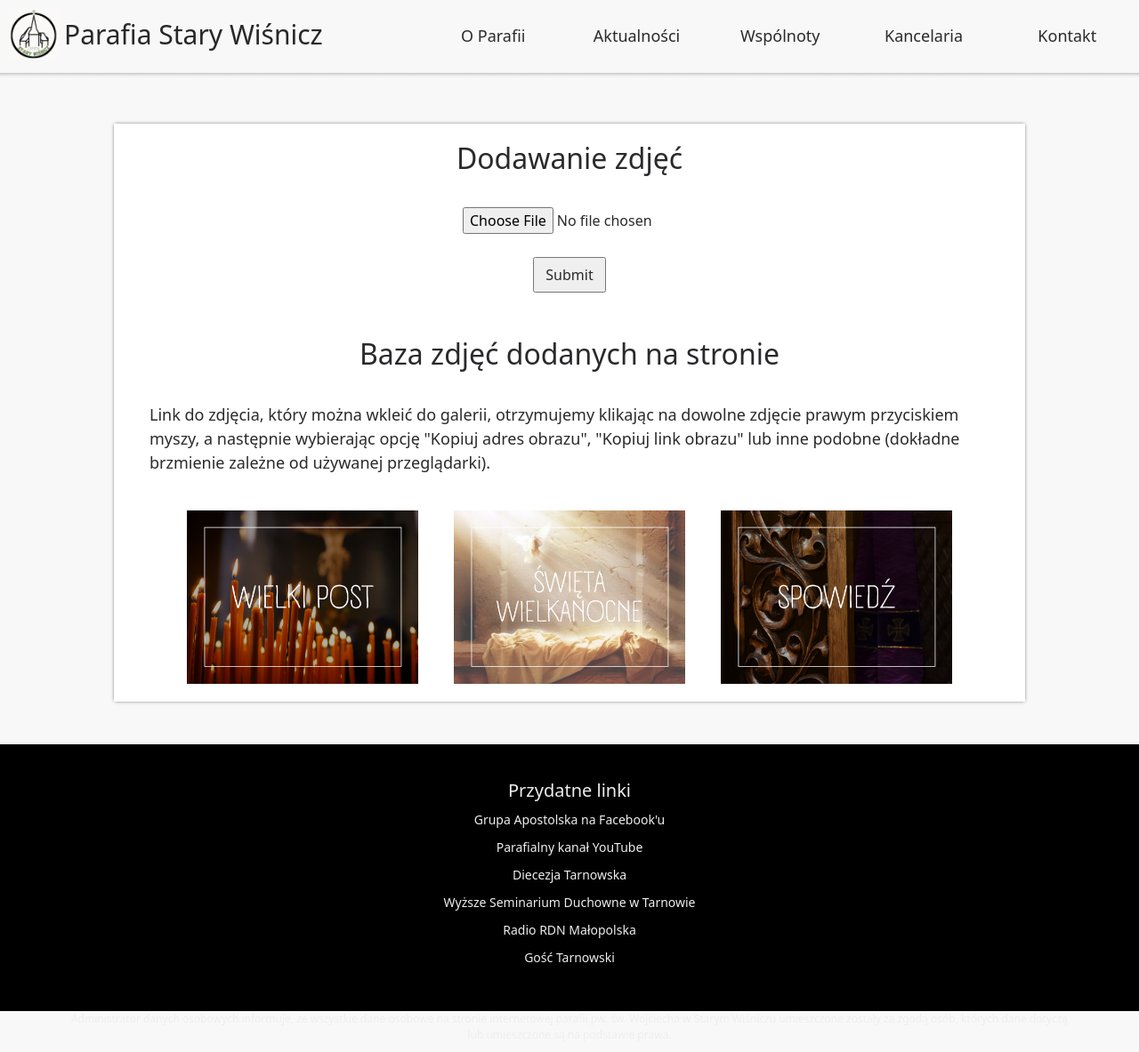
After one commit to mklimek001/parish-website, a Flask app: page /photos in a window 1280 px wide. The commit adds this page. Shown: the whole page at 89% size. Run offline with Flask 2, Linux system fonts and the light colour scheme; the visitor is signed in with stand-in values (Sample User, id 1); some libraries are stand-ins or nearby versions.

Commit message:
Photo uploading option added

```diff
--- a/app.py
+++ b/app.py
@@ -1,3 +1,4 @@
+import os
 from flask import Flask, redirect, render_template, url_for, request, abort
 from datetime import datetime, timedelta
 from flask_sqlalchemy import SQLAlchemy
@@ -15,7 +16,6 @@ app.config['SQLALCHEMY_DATABASE_URI'] = "sqlite:///database.db"
 app.config['SECRET_KEY'] = ""
 bcrypt = Bcrypt(app)
 db = SQLAlchemy(app)
-
 
 
 login_manager = LoginManager()
@@ -41,17 +41,17 @@ class User(db.Model, UserMixin):
 class Post(db.Model):
     id = db.Column(db.Integer, primary_key=True)
     title = db.Column(db.String(100), nullable=False)
-    main_photo = db.Column(db.String(200), nullable=False)
+    main_photo = db.Column(db.String(1000), nullable=False)
     date = db.Column(db.DateTime, default=datetime.utcnow)
-    content = db.Column(db.String(3000), nullable=False)
+    content = db.Column(db.String(4000), nullable=False)
     is_public = db.Column(db.Integer, default=0)
 
 
 class GalleryPhoto(db.Model):
     id = db.Column(db.Integer, primary_key=True)
     post_id = db.Column(db.Integer, ForeignKey(Post.id))
-    photo_addres = db.Column(db.String(200), nullable=False)
-    description = db.Column(db.String(200), nullable=True)
+    photo_addres = db.Column(db.String(1000), nullable=False)
+    description = db.Column(db.String(1000), nullable=True)
 
 
 # registration and login forms
@@ -238,6 +238,29 @@ def delete_photo(id):
         return 'An error has occured!'
 
 
+@app.route("/photos")
+@login_required
+def photos():
+    photos_directory = './static/img/news-photos'
+    photos = os.listdir(photos_directory)
+    photos = [os.path.join(photos_directory, photo) for photo in photos]
+    photos.sort(key=lambda photo: os.path.getmtime(photo))
+    photos = [os.path.basename(photo) for photo in photos]
+    photos = ['img/news-photos/' + photo for photo in photos]
+    photos.reverse()
+    return render_template("administration/photos.html", photos = photos)
+
+
+@app.route("/photos", methods=['POST'])
+@login_required
+def add_photos():
+    added_photo = request.files.get('file')
+    if added_photo != '':
+        added_photo.save("./static/img/news-photos/" + added_photo.filename)
+    return redirect(url_for('photos'))
+
+
+
 # main pages for average users
 
 @app.route("/")
@@ -305,7 +328,6 @@ def saints():
 def xmas():
     return render_template("church-subpages/xmas.html")
 
-
 @app.route("/o-parafii/kapliczki-przydrozne")
 def chapels():
     return render_template("church-subpages/chapels.html")
@@ -343,17 +365,13 @@ def baptism():
 def marriage():
     return render_template("office-subpages/marriage.html")
 
-
 @app.route("/kancelaria/bierzmowanie")
 def confirmation():
     return render_template("office-subpages/confirmation.html")
 
-
 @app.route("/kancelaria/pierwsza-komunia")
 def communion():
     return render_template("office-subpages/communion.html")
-
-
 
 @app.route("/kancelaria/spowiedz")
 def confession():
--- /dev/null
+++ b/passenger_wsgi.py
@@ -0,0 +1,3 @@
+import sys, os
+sys.path.append(os.getcwd())
+from app import app as application
--- a/static/css/style.css
+++ b/static/css/style.css
@@ -111,6 +111,7 @@ img{
 
 .non-decorated-link{
   color: #2A2A2D;
+  text-decoration: none;
 }
 
 .home-photo{
@@ -445,15 +446,15 @@ padding: 40px;
 
 .single-contact-field img
 {
-	width: 10%;
+  width: 10%;
   margin-bottom: 2%;
 }
 
 .contact-heading h1{
   text-align: center;
   font-size: 36px;
-	font-weight: 400;
-	padding: 20px;
+  font-weight: 400;
+  padding: 20px;
 }
 
 .contact-fields{
@@ -597,8 +598,8 @@ padding: 40px;
 .office-heading h1{
   text-align: center;
   font-size: 36px;
-	font-weight: 400;
-	padding: 20px;
+  font-weight: 400;
+  padding: 20px;
 }
 
 .info-text h3{
@@ -720,6 +721,9 @@ padding: 40px;
   margin: 10px 0;
 }
 
+.photo-uploader{
+  margin-left: calc(50% - 132px) !important;
+}
 
 
 /* Gallery in news */
--- a/templates/administration/gallery_adding.html
+++ b/templates/administration/gallery_adding.html
@@ -14,6 +14,10 @@
                 <h2 class="info-title" id="title-field"> {{post.title}} - dodawanie zdjęć </h2>
                 <div class="info-text" >
                     <p class="content-field">{{post.content}}</p>
+                </div>
+
+                <div class="row justify-content-center management-bar">
+                    <a class="col-md-4 col-sm-10 non-decorated-link management-button" href="{{url_for('photos')}}" target="_blank">Zdjęcia</a>
                 </div>
 
                 <form class="photo-add-form" action="/dodawanie-zdjec/{{post.id}}" method="POST">
--- a/templates/administration/new_post.html
+++ b/templates/administration/new_post.html
@@ -13,11 +13,15 @@
                     <p>Tytuł:</p>
                     <input type="text" name="title" id="new-post-title" maxlength="100" required> <br>
                     <p>Zdjęcie główne:</p>
-                    <input type="text" name="photo" id="new-post-photo" maxlength="200" required> <br>
+                    <a class="non-decorated-link management-button" href="{{url_for('photos')}}" target="_blank">Zdjęcia</a>
+                    <input type="text" name="photo" id="new-post-photo" maxlength="200" required>
+                    <br>
                     <p>Treść:</p>
                     <textarea name="content" id="new-post-content" rows="16" maxlength="3000" required ></textarea> <br>
                     <input type="submit" value="Zapisz">
                 </form>
+
+
             </div>
         </div>
     </div>
--- /dev/null
+++ b/templates/administration/photos.html
@@ -0,0 +1,43 @@
+{% extends 'base.html' %}
+
+{% block head %}
+<title>Baza zdjęć</title>
+{% endblock %}
+
+{% block body %}
+    <div id="main">
+        <div class="content-container">
+            <div class="news-box">
+
+                <div class="management-bar">
+                    <h2 class="info-title" id="title-field"> Dodawanie zdjęć </h2>
+                    <form method="POST" enctype="multipart/form-data">
+                        <div>
+                            <input class="photo-uploader" type="file" name="file" id="file" accept=".jpg, .JPG, .JPEG, .png, .PNG" required>
+                        </div>
+                        <div>
+                            <input type="submit">
+                        </div>
+                    </form>
+                </div>
+
+                <h2 class="info-title" id="title-field"> Baza zdjęć dodanych na stronie </h2>
+                <div class="info-text" >
+                    <p class="content-field">Link do zdjęcia, który można wkleić do galerii, otrzymujemy klikając na dowolne zdjęcie prawym przyciskiem myszy, a następnie wybierając opcję "Kopiuj adres obrazu", "Kopiuj link obrazu" lub inne podobne (dokładne brzmienie zależne od używanej przeglądarki).</p>
+                </div>
+
+                <div class="row justify-content-center" id="posts-row">
+                    {% for photo_addr in photos %}
+                    <div class = "col-xl-3 col-md-5 col-sm-12 widget-box">
+                        <img class="gallery-photo" src="{{ url_for('static', filename=photo_addr)}}" alt="NewsImage"></img>
+                    </div>
+                    {% endfor %}
+                </div>
+
+            </div>
+        </div>
+
+    {% endblock %}
+
+</body>
+</html>
--- a/templates/administration/update_post.html
+++ b/templates/administration/update_post.html
@@ -1,18 +1,19 @@
 {% extends 'base.html' %}
 
 {% block head %}
-<title>Nowy wpis</title>
+<title>Aktualizacja wpisu</title>
 {% endblock %}
 
 {% block body %}
     <div class="main">
         <div class="container">
             <div class="management-bar">
-                <h1>Nowy wpis</h1>
+                <h1>Aktualizacja wpisu</h1>
                 <form action="/update-post/{{post.id}}" method="POST">
                     <p>Tytuł:</p>
                     <input type="text" name="title" id="new-post-title" maxlength="100" value="{{post.title}}" required> <br>
                     <p>Zdjęcie główne:</p>
+                    <a class="non-decorated-link management-button" href="{{url_for('photos')}}" target="_blank">Zdjęcia</a>
                     <input type="text" name="photo" id="new-post-photo" maxlength="200"  value="{{post.main_photo}}" required> <br>
                     <p>Treść:</p>
                     <textarea name="content" id="new-post-content" rows="16" maxlength="3000" required > {{post.content}}</textarea> <br>
```
Also changed, not shown: templates/administration/post_management.html (+5 -3 lines), static/img/news-photos/spowiedz-1.png (added), static/img/news-photos/wielkanoc-1.png (added), static/img/news-photos/wielki-post-1.png (added).
